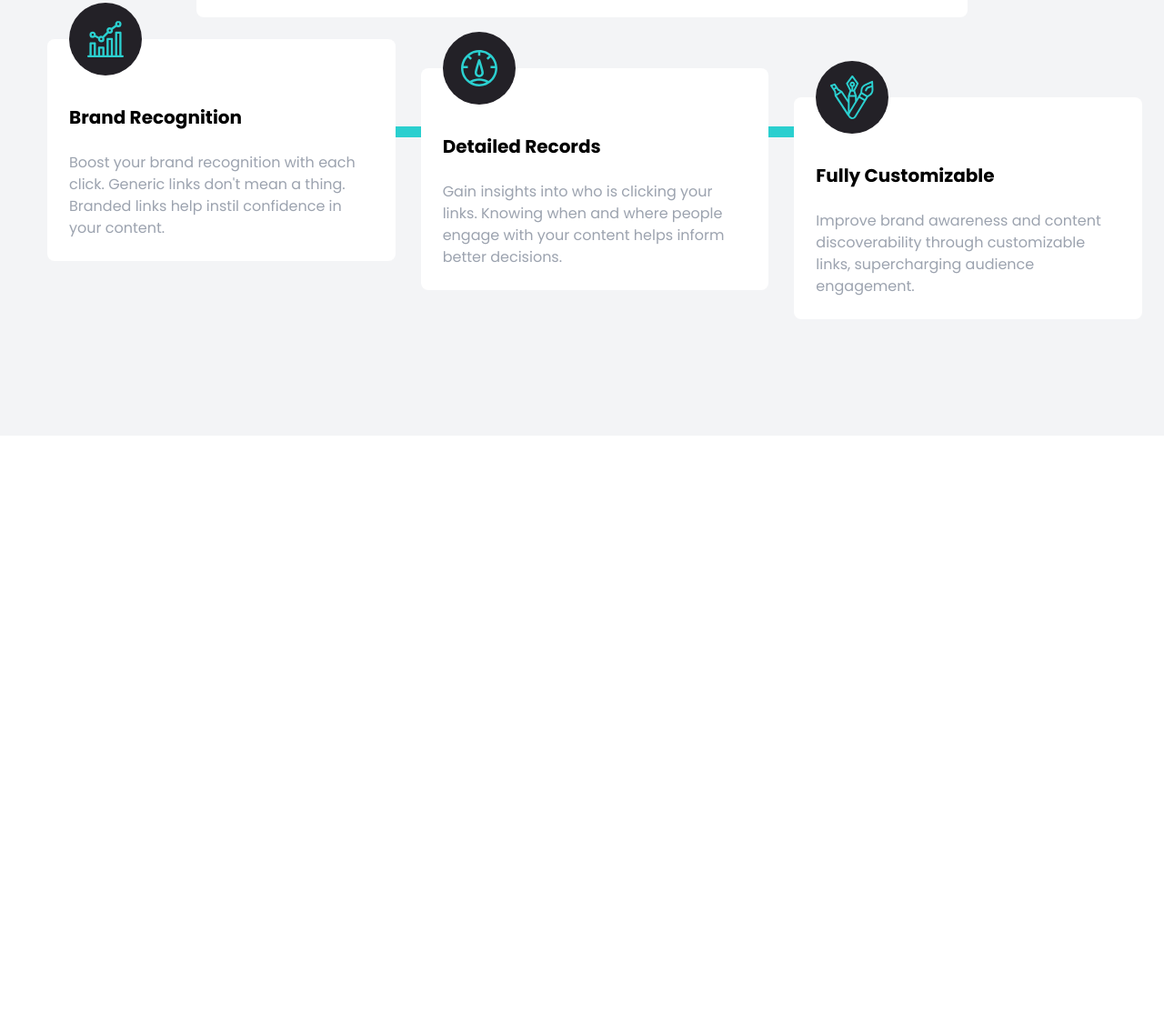
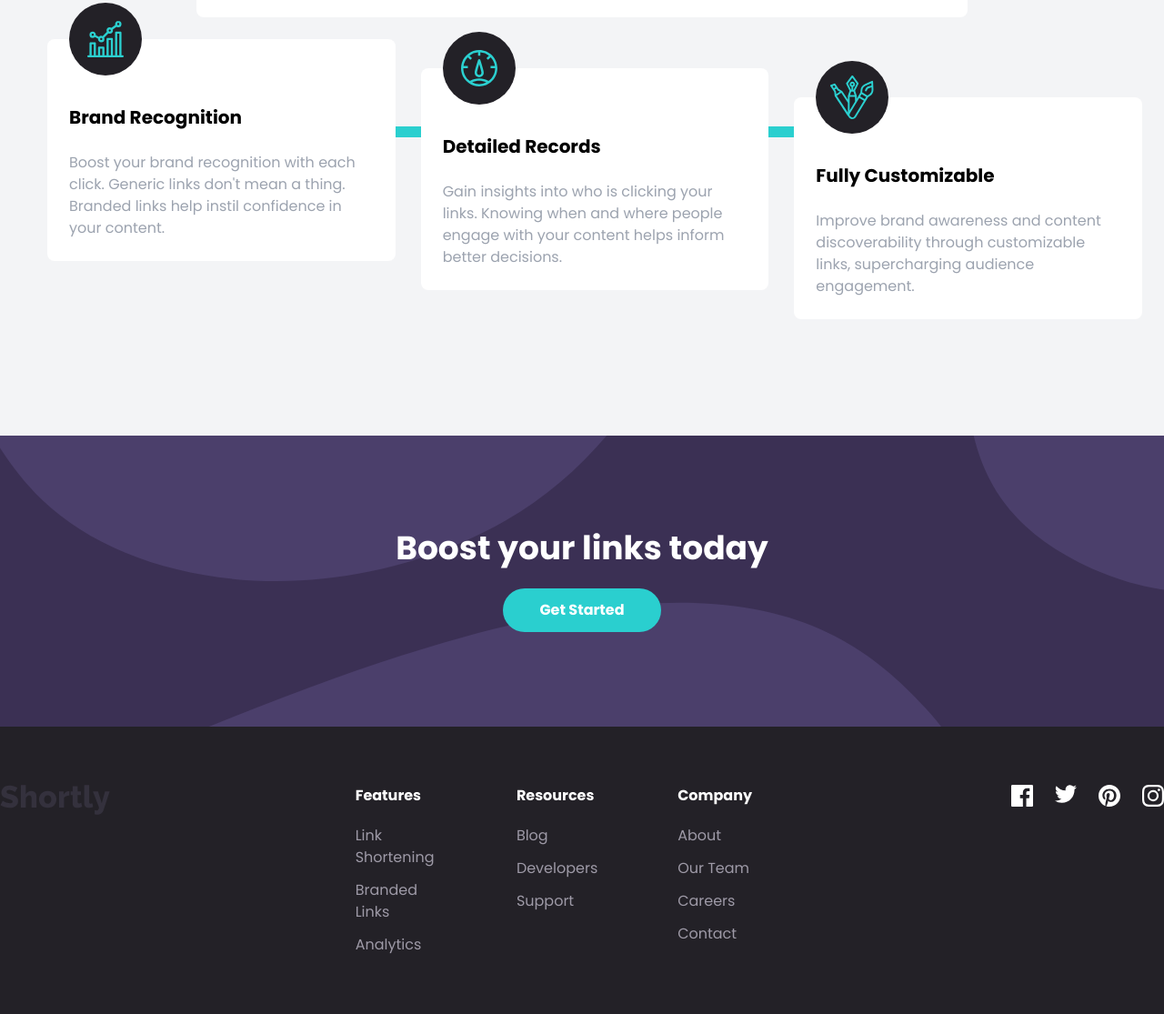
Before and after one commit to aleale2121/shortly, a plain HTML site: page index.html in a window 1280 px wide. Shown: the part 1137-2252 px from the top of the page at 91% size. Before the commit the page ends 1616 px from the top, so only its background shows below. Drawn offline with Linux system fonts and the light colour scheme.

Commit message:
cta and footer section added

```diff
--- a/index.html
+++ b/index.html
@@ -67,85 +67,56 @@
         <!-- Shorten Container -->
         <div class="max-w-4xl mx-auto p-6 space-y-6">
             <!-- Form -->
-          <form
-            id="link-form"
-            class="relative flex flex-col w-full p-10 -mt-20 space-y-4 bg-darkViolet rounded-lg md:flex-row md:space-y-0 md:space-x-3"
-          >
-            <input
-              type="text"
-              class="flex-1 p-3 border-2 rounded-lg placeholder-yellow-500 focus:outline-none"
-              placeholder="Shorten a link here"
-              id="link-input"
-            />
+            <form id="link-form"
+                class="relative flex flex-col w-full p-10 -mt-20 space-y-4 bg-darkViolet rounded-lg md:flex-row md:space-y-0 md:space-x-3">
+                <input type="text" class="flex-1 p-3 border-2 rounded-lg placeholder-yellow-500 focus:outline-none"
+                    placeholder="Shorten a link here" id="link-input" />
 
-            <button
-              class="px-10 py-3 text-white bg-cyan rounded-lg hover:bg-cyanLight focus:outline-none md:py-2"
-            >
+                <button class="px-10 py-3 text-white bg-cyan rounded-lg hover:bg-cyanLight focus:outline-none md:py-2">
                     Shorten It!
                 </button>
 
                 <!-- Error Message -->
-            <div
-              id="err-msg"
-              class="absolute left-7 bottom-3 text-red text-sm italic"
-            ></div>
+                <div id="err-msg" class="absolute left-7 bottom-3 text-red text-sm italic"></div>
             </form>
 
             <!-- Link 1 -->
-          <div
-            class="flex flex-col items-center justify-between w-full p-6 bg-white rounded-lg md:flex-row"
-          >
+            <div class="flex flex-col items-center justify-between w-full p-6 bg-white rounded-lg md:flex-row">
                 <p class="font-bold text-center text-veryDarkViolet md:text-left">
                     https://frontendmentor.io
                 </p>
 
-            <div
-              class="flex flex-col items-center justify-end flex-1 space-x-4 space-y-2 md:flex-row md:space-y-0"
-            >
+                <div class="flex flex-col items-center justify-end flex-1 space-x-4 space-y-2 md:flex-row md:space-y-0">
                     <div class="font-bold text-cyan">https://rel.ink/k4IKyk</div>
-              <button
-                class="p-2 px-8 text-white bg-cyan rounded-lg hover:opacity-70 focus:outline-none"
-              >
+                    <button class="p-2 px-8 text-white bg-cyan rounded-lg hover:opacity-70 focus:outline-none">
                         Copy
                     </button>
                 </div>
             </div>
 
             <!-- Link 2 -->
-          <div
-            class="flex flex-col items-center justify-between w-full p-6 bg-white rounded-lg md:flex-row"
-          >
+            <div class="flex flex-col items-center justify-between w-full p-6 bg-white rounded-lg md:flex-row">
                 <p class="font-bold text-center text-veryDarkViolet md:text-left">
                     https://twitter.com/frontendmentor
                 </p>
 
-            <div
-              class="flex flex-col items-center justify-end flex-1 space-x-4 space-y-2 md:flex-row md:space-y-0"
-            >
+                <div class="flex flex-col items-center justify-end flex-1 space-x-4 space-y-2 md:flex-row md:space-y-0">
                     <div class="font-bold text-cyan">https://rel.ink/gxOXp9</div>
-              <button
-                class="p-2 px-8 text-white bg-darkViolet rounded-lg hover:opacity-70 focus:outline-none"
-              >
+                    <button class="p-2 px-8 text-white bg-darkViolet rounded-lg hover:opacity-70 focus:outline-none">
                         Copy
                     </button>
                 </div>
             </div>
 
             <!-- Link 3 -->
-          <div
-            class="flex flex-col items-center justify-between w-full p-6 bg-white rounded-lg md:flex-row"
-          >
+            <div class="flex flex-col items-center justify-between w-full p-6 bg-white rounded-lg md:flex-row">
                 <p class="font-bold text-center text-veryDarkViolet md:text-left">
                     https://linkedin.com/frontend-mentor
                 </p>
 
-            <div
-              class="flex flex-col items-center justify-end flex-1 space-x-4 space-y-2 md:flex-row md:space-y-0"
-            >
+                <div class="flex flex-col items-center justify-end flex-1 space-x-4 space-y-2 md:flex-row md:space-y-0">
                     <div class="font-bold text-cyan">https://rel.ink/gob3X9</div>
-              <button
-                class="p-2 px-8 text-white bg-cyan rounded-lg hover:opacity-70 focus:outline-none"
-              >
+                    <button class="p-2 px-8 text-white bg-cyan rounded-lg hover:opacity-70 focus:outline-none">
                         Copy
                     </button>
                 </div>
@@ -154,32 +125,22 @@
     </section>
     <!-- Feature Box Section -->
     <section id="features" class="pb-32 bg-gray-100">
-        <div
-          class="relative container flex flex-col items-start px-6 mx-auto md:flex-row md:space-x-7"
-        >
+        <div class="relative container flex flex-col items-start px-6 mx-auto md:flex-row md:space-x-7">
             <!-- Horizontal Line -->
-          <div
-            class="hidden absolute top-24 w-10/12 left-16 h-3 bg-cyan md:block"
-          ></div>
+            <div class="hidden absolute top-24 w-10/12 left-16 h-3 bg-cyan md:block"></div>
             <!-- Vertical Line -->
             <div class="absolute w-2 left-1/2 h-full -ml-1 bg-cyan md:hidden"></div>
 
             <!-- Box 1 -->
-          <div
-            class="relative flex flex-col p-6 space-y-6 bg-white rounded-lg md:w-1/3"
-          >
+            <div class="relative flex flex-col p-6 space-y-6 bg-white rounded-lg md:w-1/3">
                 <!-- Image Positioning -->
                 <div class="absolute -ml-10 left-1/2 -top-10 md:left-16">
                     <!-- Image Container For Background & Center -->
-              <div
-                class="flex items-center justify-center w-20 h-20 p-4 rounded-full bg-veryDarkViolet"
-              >
+                    <div class="flex items-center justify-center w-20 h-20 p-4 rounded-full bg-veryDarkViolet">
                         <img src="images/icon-brand-recognition.svg" alt="" />
                     </div>
                 </div>
-            <h5
-              class="pt-6 text-xl font-bold text-center capitalize md:text-left"
-            >
+                <h5 class="pt-6 text-xl font-bold text-center capitalize md:text-left">
                     Brand Recognition
                 </h5>
                 <p class="text-center text-gray-400 md:text-left">
@@ -189,21 +150,15 @@
             </div>
 
             <!-- Box 2 -->
-          <div
-            class="relative flex flex-col mt-24 p-6 space-y-6 bg-white rounded-lg md:mt-8 md:w-1/3"
-          >
+            <div class="relative flex flex-col mt-24 p-6 space-y-6 bg-white rounded-lg md:mt-8 md:w-1/3">
                 <!-- Image Positioning -->
                 <div class="absolute -ml-10 left-1/2 -top-10 md:left-16">
                     <!-- Image Container For Background & Center -->
-              <div
-                class="flex items-center justify-center w-20 h-20 p-4 rounded-full bg-veryDarkViolet"
-              >
+                    <div class="flex items-center justify-center w-20 h-20 p-4 rounded-full bg-veryDarkViolet">
                         <img src="images/icon-detailed-records.svg" alt="" />
                     </div>
                 </div>
-            <h5
-              class="pt-6 text-xl font-bold text-center capitalize md:text-left"
-            >
+                <h5 class="pt-6 text-xl font-bold text-center capitalize md:text-left">
                     Detailed records
                 </h5>
                 <p class="text-center text-gray-400 md:text-left">
@@ -213,21 +168,15 @@
             </div>
 
             <!-- Box 3 -->
-          <div
-            class="relative flex flex-col mt-24 p-6 space-y-6 bg-white rounded-lg md:mt-16 md:w-1/3"
-          >
+            <div class="relative flex flex-col mt-24 p-6 space-y-6 bg-white rounded-lg md:mt-16 md:w-1/3">
                 <!-- Image Positioning -->
                 <div class="absolute -ml-10 left-1/2 -top-10 md:left-16">
                     <!-- Image Container For Background & Center -->
-              <div
-                class="flex items-center justify-center w-20 h-20 p-4 rounded-full bg-veryDarkViolet"
-              >
+                    <div class="flex items-center justify-center w-20 h-20 p-4 rounded-full bg-veryDarkViolet">
                         <img src="images/icon-fully-customizable.svg" alt="" />
                     </div>
                 </div>
-            <h5
-              class="pt-6 text-xl font-bold text-center capitalize md:text-left"
-            >
+                <h5 class="pt-6 text-xl font-bold text-center capitalize md:text-left">
                     Fully customizable
                 </h5>
                 <p class="text-center text-gray-400 md:text-left">
@@ -237,6 +186,76 @@
             </div>
         </div>
     </section>
+    <!-- CTA Section -->
+    <section id="cta" class="py-24 bg-darkViolet">
+        <div class="flex flex-col p-2 space-y-6">
+            <h5 class="mx-auto space-y-10 text-4xl font-bold text-center text-white">
+                Boost your links today
+            </h5>
+            <button
+                class="px-10 py-5 mx-auto text-2xl font-bold text-white rounded-full bg-cyan hover:bg-cyanLlight md:text-base md:py-3 focus:outline-none">
+                Get Started
+            </button>
+        </div>
+    </section>
+
+    <footer class="py-16 bg-veryDarkViolet">
+        <div
+            class="container flex flex-col items-center justify-between mx-auto space-y-16 md:flex-row md:space-y-0 md:items-start">
+            <!-- Logo -->
+            <img src="images/logo.svg" alt="" />
+
+            <!-- Menus Container -->
+            <div class="flex flex-col space-y-16 md:space-x-20 md:flex-row md:space-y-0">
+                <!-- Menu 1 -->
+                <div class="flex flex-col items-center w-full md:items-start">
+                    <div class="mb-5 font-bold text-white capitalize">Features</div>
+                    <div class="flex flex-col items-center space-y-3 md:items-start">
+                        <a href="#" class="capitalize text-grayishViolet hover:text-cyan">Link shortening</a>
+                        <a href="#" class="capitalize text-grayishViolet hover:text-cyan">Branded links</a>
+                        <a href="#" class="capitalize text-grayishViolet hover:text-cyan">Analytics</a>
+                    </div>
+                </div>
+
+                <!-- Menu 2 -->
+                <div class="flex flex-col items-center w-full md:items-start">
+                    <div class="mb-5 font-bold text-white capitalize">Resources</div>
+                    <div class="flex flex-col items-center space-y-3 md:items-start">
+                        <a href="#" class="capitalize text-grayishViolet hover:text-cyan">Blog</a>
+                        <a href="#" class="capitalize text-grayishViolet hover:text-cyan">Developers</a>
+                        <a href="#" class="capitalize text-grayishViolet hover:text-cyan">Support</a>
+                    </div>
+                </div>
+
+                <!-- Menu 3 -->
+                <div class="flex flex-col items-center w-full md:items-start">
+                    <div class="mb-5 font-bold text-white capitalize">Company</div>
+                    <div class="flex flex-col items-center space-y-3 md:items-start">
+                        <a href="#" class="capitalize text-grayishViolet hover:text-cyan">About</a>
+                        <a href="#" class="capitalize text-grayishViolet hover:text-cyan">Our Team</a>
+                        <a href="#" class="capitalize text-grayishViolet hover:text-cyan">Careers</a>
+                        <a href="#" class="capitalize text-grayishViolet hover:text-cyan">Contact</a>
+                    </div>
+                </div>
+            </div>
+
+            <!-- Social Container -->
+            <div class="flex space-x-6">
+                <a href="#">
+                    <img src="images/icon-facebook.svg" alt="" class="ficon" />
+                </a>
+                <a href="#">
+                    <img src="images/icon-twitter.svg" alt="" class="ficon" />
+                </a>
+                <a href="#">
+                    <img src="images/icon-pinterest.svg" alt="" class="ficon" />
+                </a>
+                <a href="#">
+                    <img src="images/icon-instagram.svg" alt="" class="ficon" />
+                </a>
+            </div>
+        </div>
+    </footer>
 
 </body>
 
--- a/input.css
+++ b/input.css
@@ -1,3 +1,14 @@
 @tailwind base;
 @tailwind components;
 @tailwind utilities;
+
+#cta {
+    background-image: url('../images/bg-boost-desktop.svg');
+    background-repeat: no-repeat;
+    background-size: cover;
+  }
+
+  .ficon:hover {
+    filter: invert(79%) sepia(61%) saturate(464%) hue-rotate(130deg)
+      brightness(89%) contrast(85%);
+  }
```
Also changed, not shown: css/style.css. Lines whose indentation alone changed are shown as unchanged.
